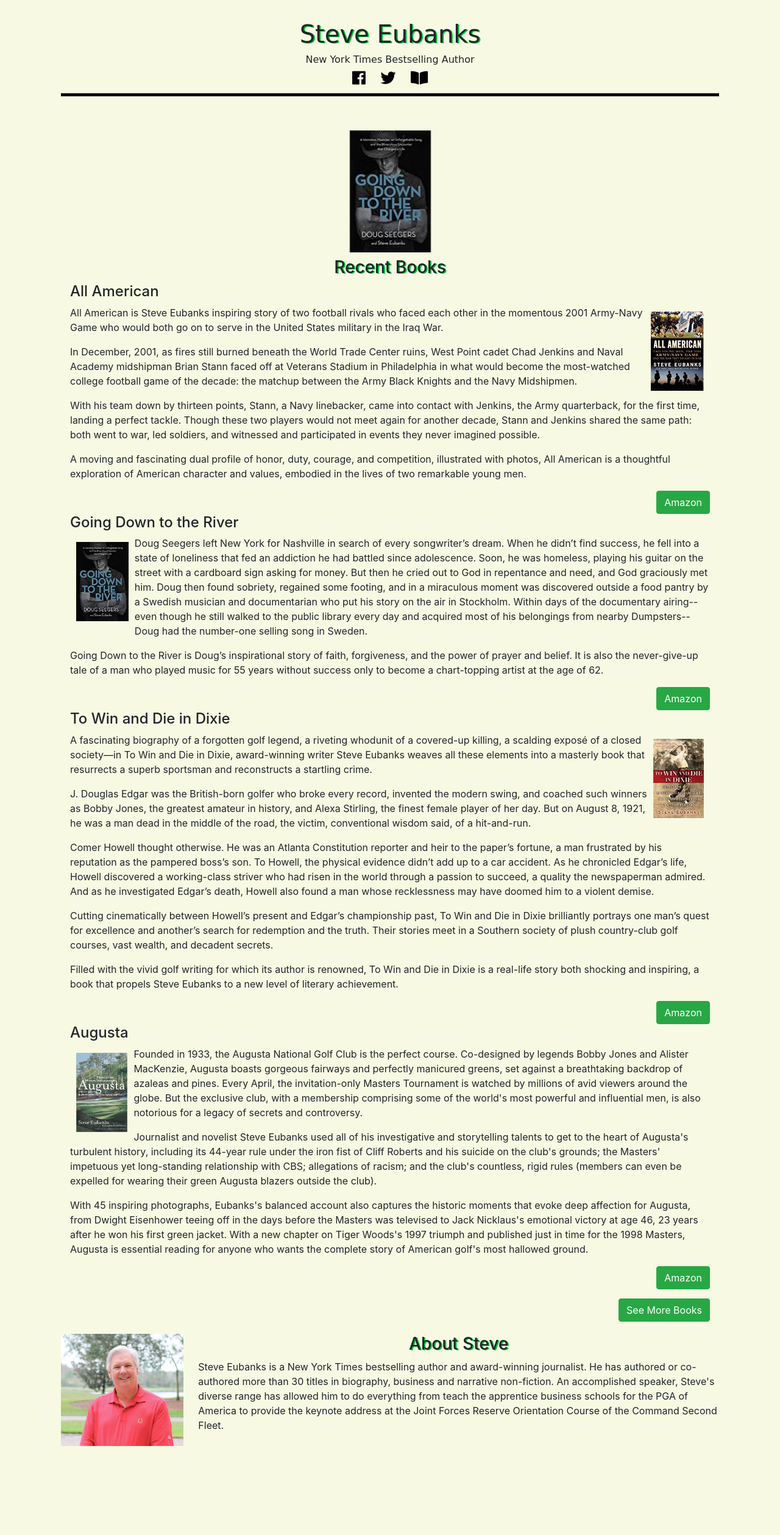
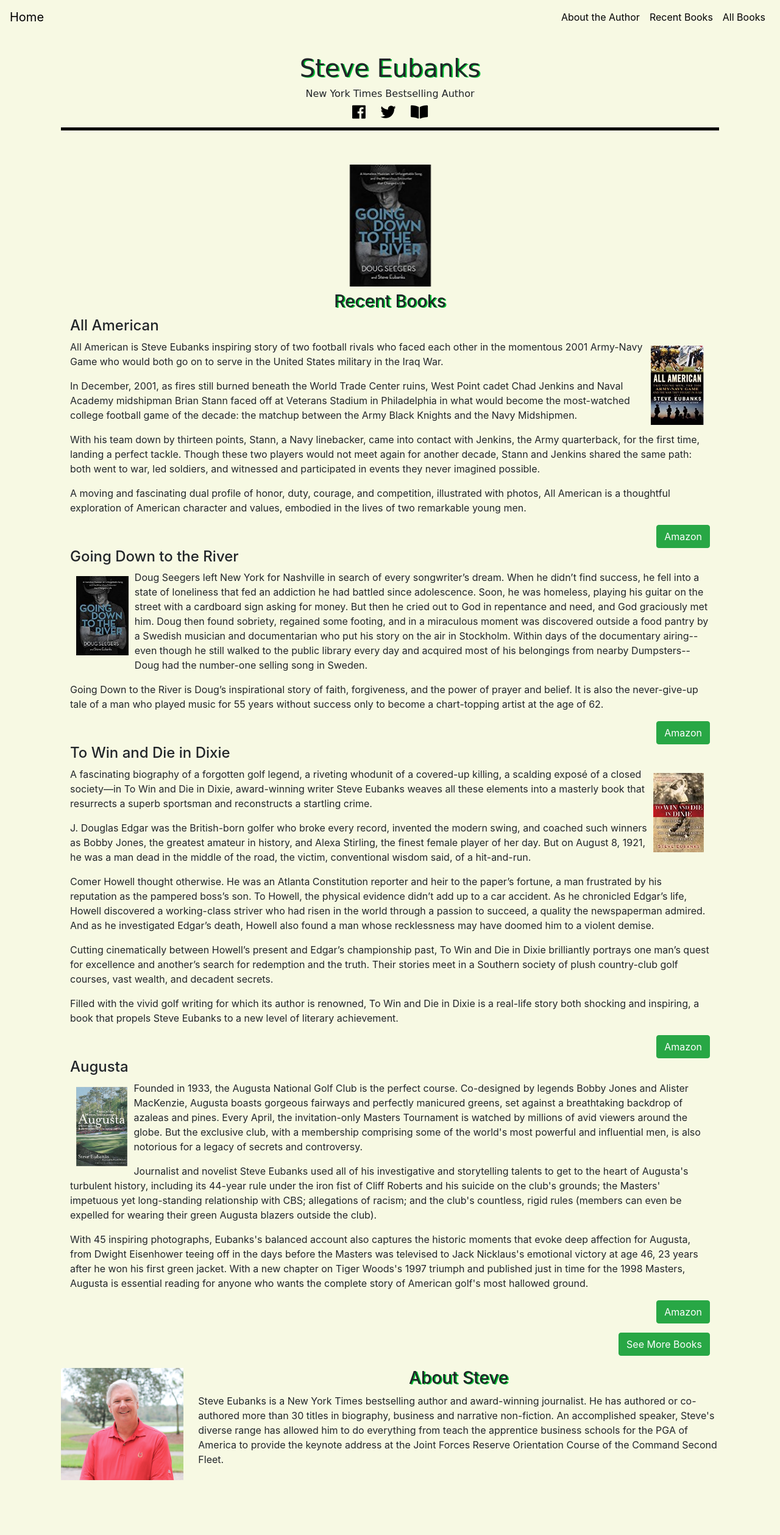
Before and after one commit to JEub/steveeubankspress, a Flask app: page / in a window 1280 px wide. Shown: the whole page at 61% size. Before the commit the page ends 2372 px from the top, so only its background shows below. Run offline with Flask 2, Linux system fonts and the light colour scheme; some libraries are stand-ins or nearby versions; some web fonts are replaced.

Commit message:
addition of navbar

```diff
--- a/static/css/master_css.css
+++ b/static/css/master_css.css
@@ -54,3 +54,7 @@ img.rounded{
     padding-top: 2em;
     padding-bottom: 2em;
 }
+
+#navbarNavAltMarkup a{
+    color: black;
+}
--- a/templates/base.html
+++ b/templates/base.html
@@ -30,6 +30,19 @@
     </head>
     <body>
         <div class="background-home">
+            <nav class="navbar navbar-expand-lg justify-content-between">
+                <a class="navbar-brand" href="{{url_for('index')}}" style="color:black;">Home</a>
+                <button class="navbar-toggler" type="button" data-toggle="collapse" data-target="#navbarNavAltMarkup" aria-controls="navbarNavAltMarkup" aria-expanded="false" aria-label="Toggle navigation">
+                    <span class="navbar-toggler-icon"></span>
+                </button>
+                <div class="collapse navbar-collapse" id="navbarNavAltMarkup">
+                    <div class="navbar-nav ml-auto">
+                        <a class="nav-item nav-link" href="{{url_for('index',_anchor='About_Steve')}}">About the Author</a>
+                        <a class="nav-item nav-link" href="{{url_for('index')}}#Recent_books">Recent Books</a>
+                        <a class="nav-item nav-link" href="{{url_for('books')}}">All Books</a>
+                    </div>
+                </div>
+            </nav>
             <div class="container body-block">
                 {% block headerblock %}
                 {% endblock headerblock%}
--- a/templates/home.html
+++ b/templates/home.html
@@ -67,7 +67,7 @@ Steve Eubanks Press
 
 
 <div class="container-fluid">
-    <h3 class="section-title">Recent Books</h3>
+    <h3 class="section-title" id="Recent_books">Recent Books</h3>
     <div class="container book-block">
         <h4 id="all-american-book">All American</h4>
         <img class="rounded float-right" src="{{url_for('static',filename='img/all american cover.jpg')}}" alt="All American Book Cover'" height='150px'>
@@ -124,7 +124,7 @@ Steve Eubanks Press
         <a class="btn btn-success float-right white-text" href="{{url_for('books')}}">See More Books</a>
     </div>
 </div>
-<div class="container" style="padding-top: 20px;">
+<div class="container" id="About_Steve" style="padding-top: 20px;">
     <img class="rounded " src="{{ url_for('static',filename='img/steve_headshot_2.JPG') }}" alt="SteveEubanks" height="200px" style="float: left; padding: 0 1.5em 1em 0;">
     <h3 class="section-title">About Steve</h3>
     <p>Steve Eubanks is a New York Times bestselling author and award-winning journalist. He has authored or co-authored more than 30 titles in biography, business and narrative non-fiction. An accomplished speaker, Steve's diverse range has allowed him to do everything from teach the apprentice business schools for the PGA of America to provide the keynote address at the Joint Forces Reserve Orientation Course of the Command Second Fleet. </p>
```
